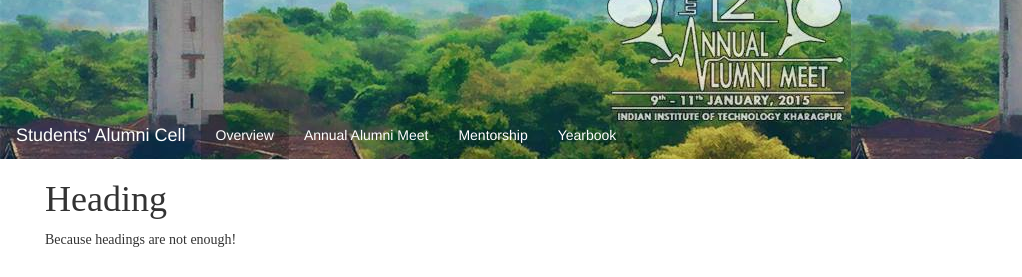
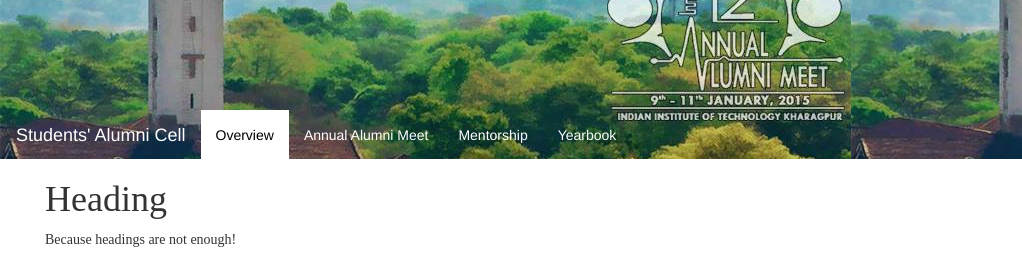
Before and after one commit to icyflame/sac-website, a plain HTML site: page index2.html in a window 1280 px wide. Shown: the part 141-418 px from the top of the page, 0-1022 px from the left. Drawn offline with nearby package versions, Linux system fonts and the light colour scheme.

Commit message:
Active tab has a white background

```diff
--- a/index2.html
+++ b/index2.html
@@ -46,8 +46,9 @@
     box-shadow: none;
   }
 
-  .navbar-nav .active{
-    background-color: rgba(0, 0, 0, 0.2);
+  .nav .active a{
+    background-color: white;
+    color: black;
   }
 
   .navbar a{
```
